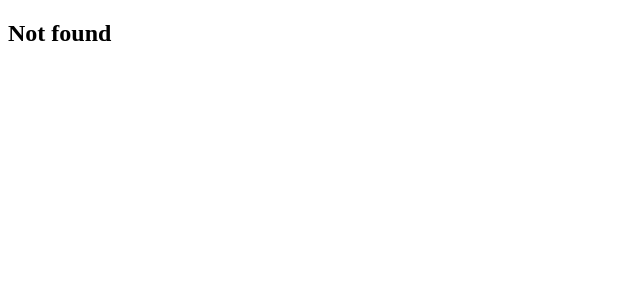
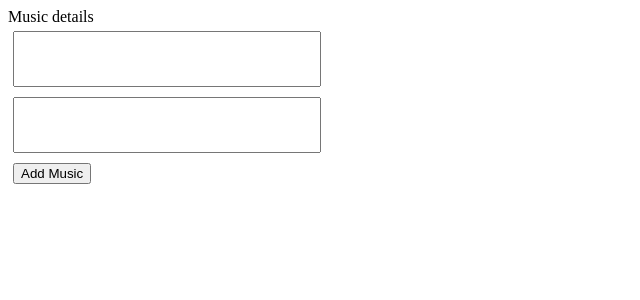
Before and after one commit to Amugt/Music-CRUD, a React (Create React App) app: page /musics/new in a window 1280 px wide. Shown: the top 300 px of the page, without its empty margins (0-640 px from the left). Built offline with nearby package versions, Linux system fonts and the light colour scheme.

Commit message:
add and edit added

```diff
--- a/src/App.js
+++ b/src/App.js
@@ -8,7 +8,7 @@ import "./App.css";
 function App() {
   return (
     <Routes>
-      {/* <Route path="/musics/:id" element={<MusicForm />} /> */}
+      <Route path="/musics/:id" element={<MusicForm />} />
       <Route path="/musics" element={<Musics />} />
       <Route path="/not-found" element={<NotFound />} />
       <Route path="/" element={<Musics />} />
--- a/src/components/Musics.js
+++ b/src/components/Musics.js
@@ -1,6 +1,7 @@
 import React, { Component } from "react";
 import { Link } from "react-router-dom";
 import { connect } from "react-redux";
+import { allmusic } from "../musicactions/musicsservice";
 
 import {
   getMusicRequest,
@@ -14,9 +15,8 @@ import {
 import "./Musics.css";
 
 class Musics extends Component {
-  componentDidMount() {
-    const { getMusicRequest } = this.props;
-    getMusicRequest();
+  async componentDidMount() {
+    await this.props.getMusicRequest();
   }
 
   shouldComponentUpdate(nextProps) {
@@ -24,18 +24,14 @@ class Musics extends Component {
   }
 
   deletingMusic = async (id) => {
-    const { deleteMusicRequest, deleteMusicSuccess, deleteMusicFailure } =
-      this.props;
     const originalData = [...this.props.musics];
-    deleteMusicRequest();
+    console.log(originalData);
+    this.props.deleteMusicRequest(id);
     try {
-      const musics = originalData.filter((music) => music.id !== id);
-      deleteMusicSuccess(id);
-      await deleteMusicRequest(id);
+      const delmusic = originalData.filter((music) => music.id !== id);
     } catch (error) {
       console.log(error);
-      deleteMusicFailure(error.message);
-      // Instead of using this.setState, dispatch an action to update the state
+      this.props.deleteMusicFailure(error.message);
       this.props.getMusicSuccess(originalData);
     }
   };
@@ -78,7 +74,7 @@ class Musics extends Component {
 }
 
 const mapStateToProps = (state) => ({
-  musics: state.music ? state.music.data : [],
+  musics: allmusic(state).data, // select the music data from the state
 });
 
 const mapDispatchToProps = {
--- a/src/components/common/MusicForm.js
+++ b/src/components/common/MusicForm.js
@@ -1,118 +1,135 @@
-// import React, { useState, useEffect } from "react";
-// import joi from "joi";
+import React, { useState, useEffect } from "react";
+import joi from "joi";
+import { useDispatch, useSelector } from "react-redux";
+import { useParams, useNavigate } from "react-router-dom";
+import { allmusic } from "../../musicactions/musicsservice";
+import {
+  addMusicRequest,
+  addMusicSuccess,
+  addMusicFailure,
+  updateMusicRequest,
+  updateMusicSuccess,
+  updateMusicFailure,
+  getMusicByIdRequest,
+  getMusicByIdSuccess,
+  getMusicByIdFailure,
+} from "../../musicactions/musicsservice";
 
-// import {
-//   getMusicById,
-//   addMusic,
-//   updateMusic,
-// } from "../../musicactions/musicsservice";
-// import { useNavigate, useParams } from "react-router-dom";
+const MusicForm = () => {
+  const [data, setData] = useState({ title: "", artist: "" });
+  const [errors, setErrors] = useState({});
+  const { id } = useParams();
+  const navigate = useNavigate();
+  const dispatch = useDispatch();
+  const { loading, error, selectedMusic } = useSelector((state) => state.music);
 
-// const MusicForm = () => {
-//   const [data, setData] = useState({ title: "", artist: "" });
-//   const [errors, setErrors] = useState({});
-//   const [param, setParam] = useState("");
-//   const schema = {
-//     title: joi.string().required(),
-//     artist: joi.string().required(),
-//   };
-//   const navigate = useNavigate();
-//   const { id } = useParams();
+  useEffect(() => {
+    if (id !== "new") {
+      dispatch(getMusicByIdRequest(id));
+      //   const { title, artist } = selectedMusic;
+      //   setData({ title, artist });
+      console.log(selectedMusic);
 
-//   useEffect(() => {
-//     setParam(id);
-//     if (id !== "new") {
-//       try {
-//         const fetchData = async () => {
-//           const { data: music } = await getMusicById(id);
-//           const newData = {
-//             title: music.title,
-//             artist: music.artist,
-//           };
-//           setData(newData);
-//         };
-//         fetchData();
-//       } catch (error) {
-//         console.log(error);
-//       }
-//     }
-//   }, [id]);
+      // .catch((err) => {
+      //   console.log(err);
+      //   dispatch(getMusicByIdFailure(err.message));
+      // });
+    }
+  }, [dispatch, id]);
 
-//   const handleSubmit = async (event) => {
-//     event.preventDefault();
-//     const errors = validate();
-//     setErrors(errors || {});
-//     if (errors) return;
+  const handleSubmit = async (event) => {
+    event.preventDefault();
+    const errors = validate();
+    setErrors(errors || {});
+    if (errors) return;
 
-//     try {
-//       let response;
-//       if (param === "new") response = await addMusic(data);
-//       else response = await updateMusic(param, data);
-//       console.log(param, data);
-//       navigate("/musics");
-//     } catch (error) {
-//       console.log(error);
-//     }
-//   };
+    const music = {
+      ...data,
+    };
 
-//   const handleChange = (event) => {
-//     const { name, value } = event.target;
-//     const newData = { ...data };
-//     newData[name] = value;
-//     setData(newData);
-//   };
+    try {
+      if (id === "new") {
+        dispatch(addMusicRequest(music));
+      } else {
+        dispatch(updateMusicRequest(id, music));
+      }
 
-//   const validate = () => {
-//     const { error } = joi.object(schema).validate(data, { abortEarly: false });
-//     if (!error) return null;
+      navigate("/musics");
+    } catch (error) {
+      console.log(error);
+      if (id === "new") {
+        dispatch(addMusicFailure(error));
+      } else {
+        dispatch(updateMusicFailure(error));
+      }
+    }
+  };
 
-//     const errors = {};
-//     for (let item of error.details) errors[item.path[0]] = item.message;
-//     return errors;
-//   };
+  const handleChange = (event) => {
+    const { name, value } = event.target;
+    setData((prevState) => ({
+      ...prevState,
+      [name]: value,
+    }));
+  };
 
-//   return (
-//     <div className="Full Screen">
-//       <form onSubmit={handleSubmit}>
-//         <div>
-//           Music details
-//           <div>
-//             <input
-//               type="text"
-//               name="title"
-//               className="input"
-//               value={data.title}
-//               onChange={handleChange}
-//             />
-//             {errors.title && (
-//               <div className="alert alert-danger">{errors.title}</div>
-//             )}
-//           </div>
-//           <div>
-//             <input
-//               type="text"
-//               name="artist"
-//               className="input"
-//               value={data.artist}
-//               onChange={handleChange}
-//             />
-//             {errors.artist && (
-//               <div className="alert alert-danger">{errors.artist}</div>
-//             )}
-//           </div>
-//           <div>
-//             <button
-//               type="submit"
-//               className="btn btn-primary"
-//               disabled={Object.keys(errors).length > 0}
-//             >
-//               {param === "new" ? "Add Music" : "Update"}
-//             </button>
-//           </div>
-//         </div>
-//       </form>
-//     </div>
-//   );
-// };
+  const validate = () => {
+    const { error } = joi.object(schema).validate(data, { abortEarly: false });
+    if (!error) return null;
 
-// export default MusicForm;
+    const errors = {};
+    for (let item of error.details) errors[item.path[0]] = item.message;
+    return errors;
+  };
+
+  const schema = {
+    title: joi.string().required(),
+    artist: joi.string().required(),
+  };
+
+  return (
+    <div className="Full Screen">
+      {loading && <p>{error}</p>}
+      <form onSubmit={handleSubmit}>
+        <div>
+          Music details
+          <div>
+            <input
+              type="text"
+              name="title"
+              className="input"
+              value={data.title}
+              onChange={handleChange}
+            />
+            {errors.title && (
+              <div className="alert alert-danger">{errors.title}</div>
+            )}
+          </div>
+          <div>
+            <input
+              type="text"
+              name="artist"
+              className="input"
+              value={data.artist}
+              onChange={handleChange}
+            />
+            {errors.artist && (
+              <div className="alert alert-danger">{errors.artist}</div>
+            )}
+          </div>
+          <div>
+            <button
+              type="submit"
+              className="btn btn-primary"
+              disabled={Object.keys(errors).length > 0}
+            >
+              {id === "new" ? "Add Music" : "Update"}
+            </button>
+          </div>
+        </div>
+      </form>
+    </div>
+  );
+};
+
+export default MusicForm;
--- a/src/musicactions/musicsservice.js
+++ b/src/musicactions/musicsservice.js
@@ -7,6 +7,7 @@ const musicSlice = createSlice({
     data: [],
     loading: false,
     error: null,
+    selectedMusic: [],
   },
   reducers: {
     getMusicRequest: (state) => {
@@ -21,6 +22,7 @@ const musicSlice = createSlice({
     getMusicFailure: (state, action) => {
       state.loading = false;
       state.error = action.payload;
+      console.log(state.error);
     },
     addMusicRequest: (state) => {
       state.loading = true;
@@ -29,10 +31,10 @@ const musicSlice = createSlice({
     addMusicSuccess: (state, action) => {
       state.loading = false;
       state.data.push(action.payload);
+      console.log(action.payload);
     },
     addMusicFailure: (state, action) => {
       state.loading = false;
-      state.error = action.payload;
     },
     updateMusicRequest: (state) => {
       state.loading = true;
@@ -60,6 +62,18 @@ const musicSlice = createSlice({
       state.loading = false;
       state.error = action.payload;
     },
+    getMusicByIdRequest: (state) => {
+      state.loading = true;
+      state.error = null;
+    },
+    getMusicByIdSuccess: (state, action) => {
+      state.loading = false;
+      state.selectedMusic = action.payload;
+    },
+    getMusicByIdFailure: (state, action) => {
+      state.loading = false;
+      state.error = action.payload;
+    },
   },
 });
 
@@ -68,6 +82,9 @@ export const {
   getMusicRequest,
   getMusicSuccess,
   getMusicFailure,
+  getMusicByIdRequest,
+  getMusicByIdSuccess,
+  getMusicByIdFailure,
   addMusicRequest,
   addMusicSuccess,
   addMusicFailure,
@@ -79,4 +96,6 @@ export const {
   deleteMusicFailure,
 } = musicSlice.actions;
 
+export const allmusic = (state) => state.music;
+
 export default musicSlice.reducer;
--- a/src/musicactions/saga.js
+++ b/src/musicactions/saga.js
@@ -1,5 +1,4 @@
 import { put, call, takeLatest } from "redux-saga/effects";
-
 import axios from "axios";
 import {
   getMusicRequest,
@@ -14,6 +13,9 @@ import {
   deleteMusicRequest,
   deleteMusicSuccess,
   deleteMusicFailure,
+  getMusicByIdRequest,
+  getMusicByIdSuccess,
+  getMusicByIdFailure,
 } from "../musicactions/musicsservice";
 
 const apiURL = "http://localhost:3004/Musics";
@@ -31,7 +33,6 @@ function* fetchMusicData() {
 // Redux Saga generator function for adding new music
 function* addNewMusic(action) {
   try {
-    yield put(addMusicRequest());
     const response = yield call(axios.post, apiURL, action.payload);
     yield put(addMusicSuccess(response.data));
   } catch (error) {
@@ -57,11 +58,20 @@ function* updateExistingMusic(action) {
 // Redux Saga generator function for deleting music
 function* deleteMusic(action) {
   try {
-    yield put(deleteMusicRequest());
     yield call(axios.delete, `${apiURL}/${action.payload}`);
     yield put(deleteMusicSuccess(action.payload));
   } catch (error) {
     yield put(deleteMusicFailure(error.message));
+  }
+}
+
+// Redux Saga generator function for fetching music data by ID
+function* fetchMusicDataById(action) {
+  try {
+    const response = yield call(axios.get, `${apiURL}/${action.payload}`);
+    yield put(getMusicByIdSuccess(response.data));
+  } catch (error) {
+    yield put(getMusicByIdFailure(error.message));
   }
 }
 
@@ -71,6 +81,7 @@ function* musicWatcher() {
   yield takeLatest(addMusicRequest.type, addNewMusic);
   yield takeLatest(updateMusicRequest.type, updateExistingMusic);
   yield takeLatest(deleteMusicRequest.type, deleteMusic);
+  yield takeLatest(getMusicByIdRequest.type, fetchMusicDataById);
 }
 
 export default musicWatcher;
--- a/src/store.js
+++ b/src/store.js
@@ -1,14 +1,19 @@
-import { configureStore } from "@reduxjs/toolkit";
+import { configureStore, getDefaultMiddleware } from "@reduxjs/toolkit";
+import { combineReducers } from "redux";
 import musicReducer from "./musicactions/musicsservice";
 import createSagaMiddleware from "redux-saga";
 import musicWatcher from "./musicactions/saga";
 
 const sagaMiddleware = createSagaMiddleware();
+const middleware = [...getDefaultMiddleware({ thunk: false }), sagaMiddleware];
+
+const rootReducer = combineReducers({
+  music: musicReducer,
+});
 
 const store = configureStore({
-  reducer: musicReducer,
-  middleware: (getDefaultMiddleware) =>
-    getDefaultMiddleware().concat(sagaMiddleware),
+  reducer: rootReducer,
+  middleware,
 });
 
 sagaMiddleware.run(musicWatcher);
```
Also changed, not shown: src/index.js (+4 -4 lines).
